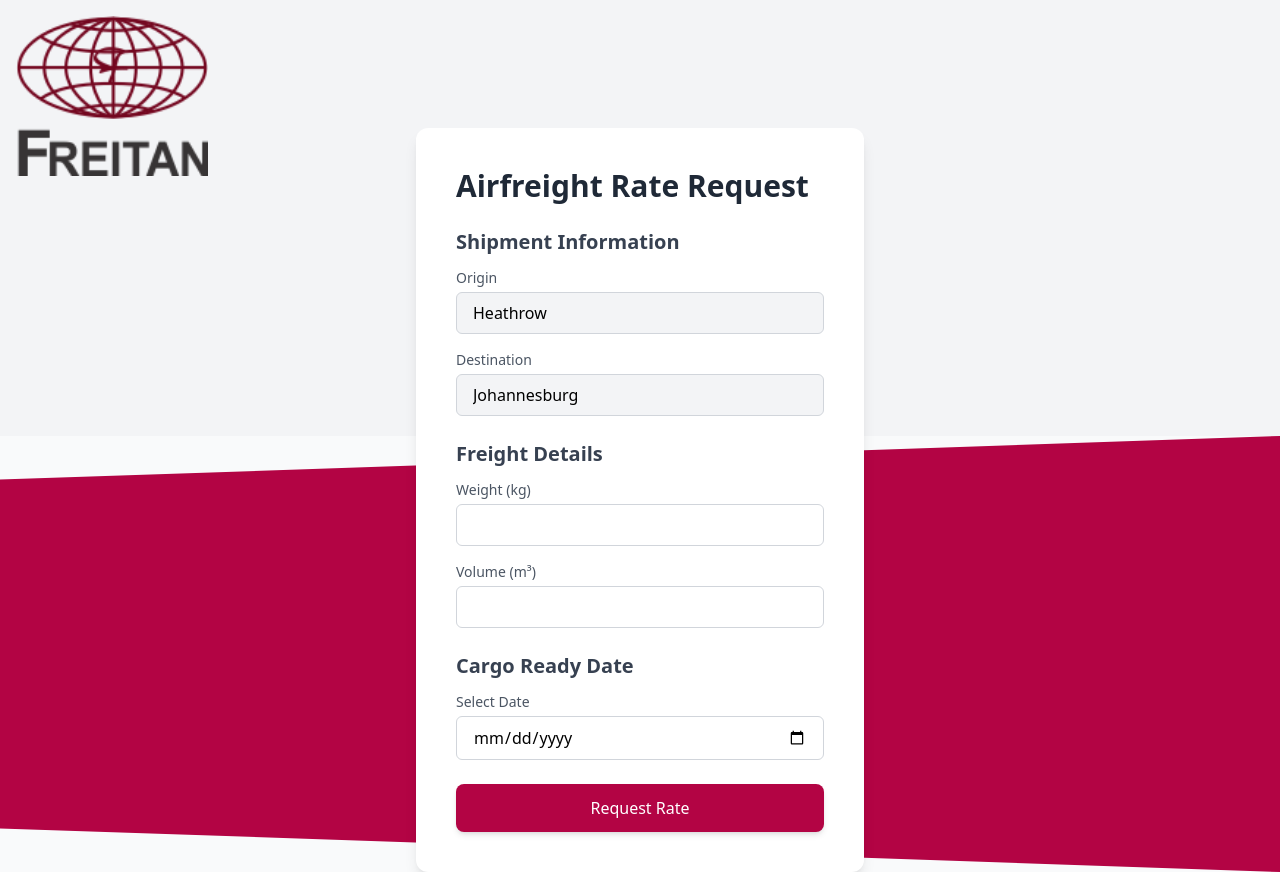
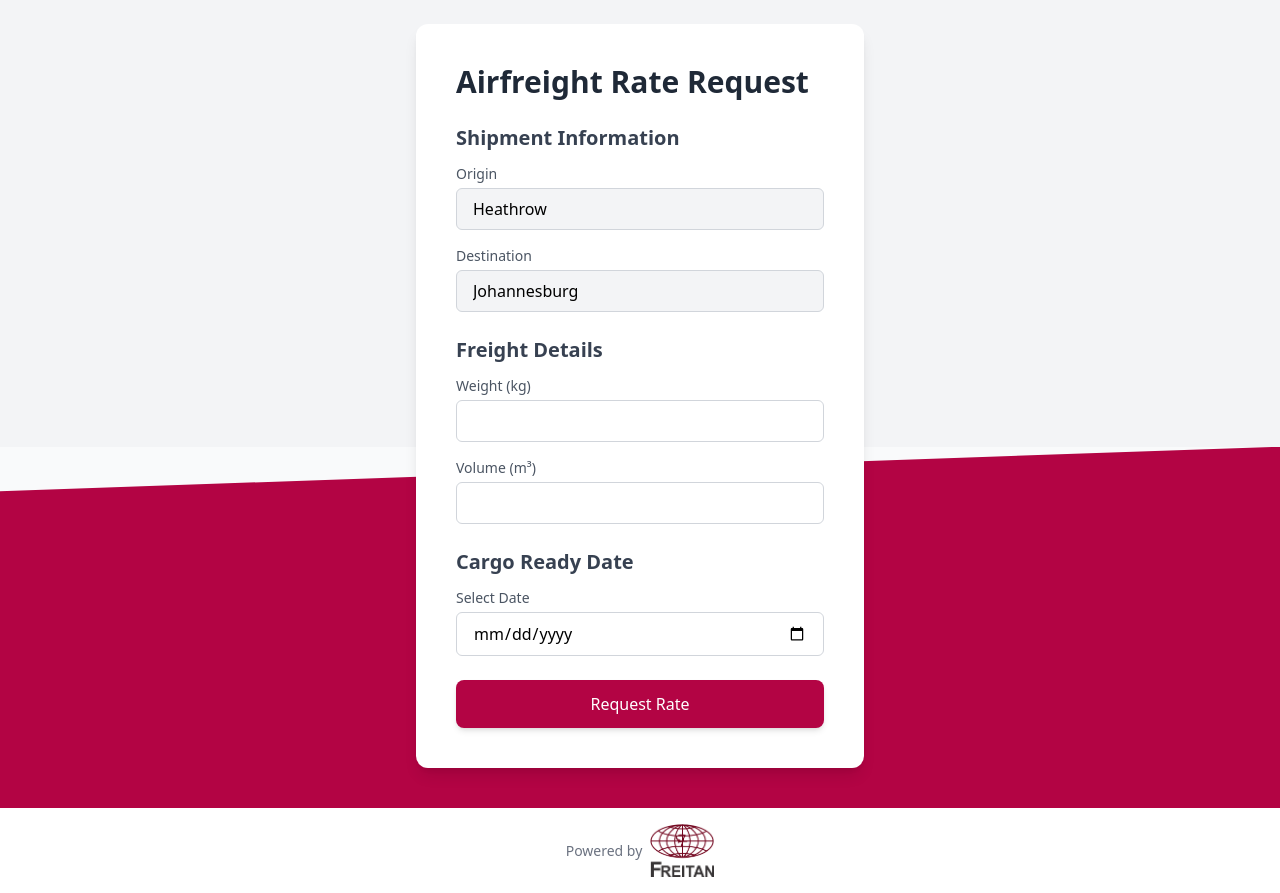
Before and after one commit to jeanwick/airfreightUKSA-uvx3vm, a React (Vite) app: page / in a window 1280 px wide. Before the commit the page ends 872 px from the top, so only its background shows below. Built offline with nearby package versions, Linux system fonts and the light colour scheme.

Commit message:
fixing some resp issues and reposition the logo

```diff
--- a/src/App.tsx
+++ b/src/App.tsx
@@ -87,18 +87,13 @@ const App: React.FC = () => {
       {confettiVisible && <Confetti width={width} height={height} />}
 
       {/* Background Design */}
-      <div className="absolute inset-0 w-full h-full">
+      <div className="absolute inset-0 w-full h-full z-0"> {/* Set z-index to 0 for background */}
         <div className="h-[50%] bg-gray-100"></div>
         <div className="h-[50%] bg-customRed" style={{ clipPath: 'polygon(0 10%, 100% 0%, 100% 100%, 0% 90%)' }}></div>
       </div>
 
-      {/* Logo Section - Positioned in the top left with responsive margin */}
-      <div className="absolute top-4 left-4 z-20">
-        <img src={Logo} alt="Freitan Logo" className="w-24 h-auto sm:w-32 md:w-40 lg:w-48 mb-6 sm:mb-8" />
-      </div>
-
       {/* Form Section */}
-      <div className="relative z-10 bg-white p-8 md:p-10 rounded-xl shadow-lg w-full max-w-md mt-20 sm:mt-32"> {/* Added margin-top for mobile */}
+      <div className="relative z-10 bg-white p-8 md:p-10 rounded-xl shadow-lg w-full max-w-md mt-6">
         <h1 className="text-3xl font-bold mb-6 text-gray-800">Airfreight Rate Request</h1>
 
         {/* Error message if form validation fails */}
@@ -210,6 +205,14 @@ const App: React.FC = () => {
           )}
         </button>
       </div>
+
+      {/* Footer Section */}
+      <footer className="relative w-full bg-white py-4 mt-10 z-20"> {/* Set z-index to ensure it's on top */}
+        <div className="max-w-md mx-auto flex items-center justify-center">
+          <span className="text-sm text-gray-500 mr-2">Powered by</span>
+          <img src={Logo} alt="Freitan Logo" className="w-16 h-auto" />
+        </div>
+      </footer>
 
       {/* Email Popup (Tailwind UI Modal) */}
       <Transition appear show={showEmailPopup} as={Fragment}>
```
